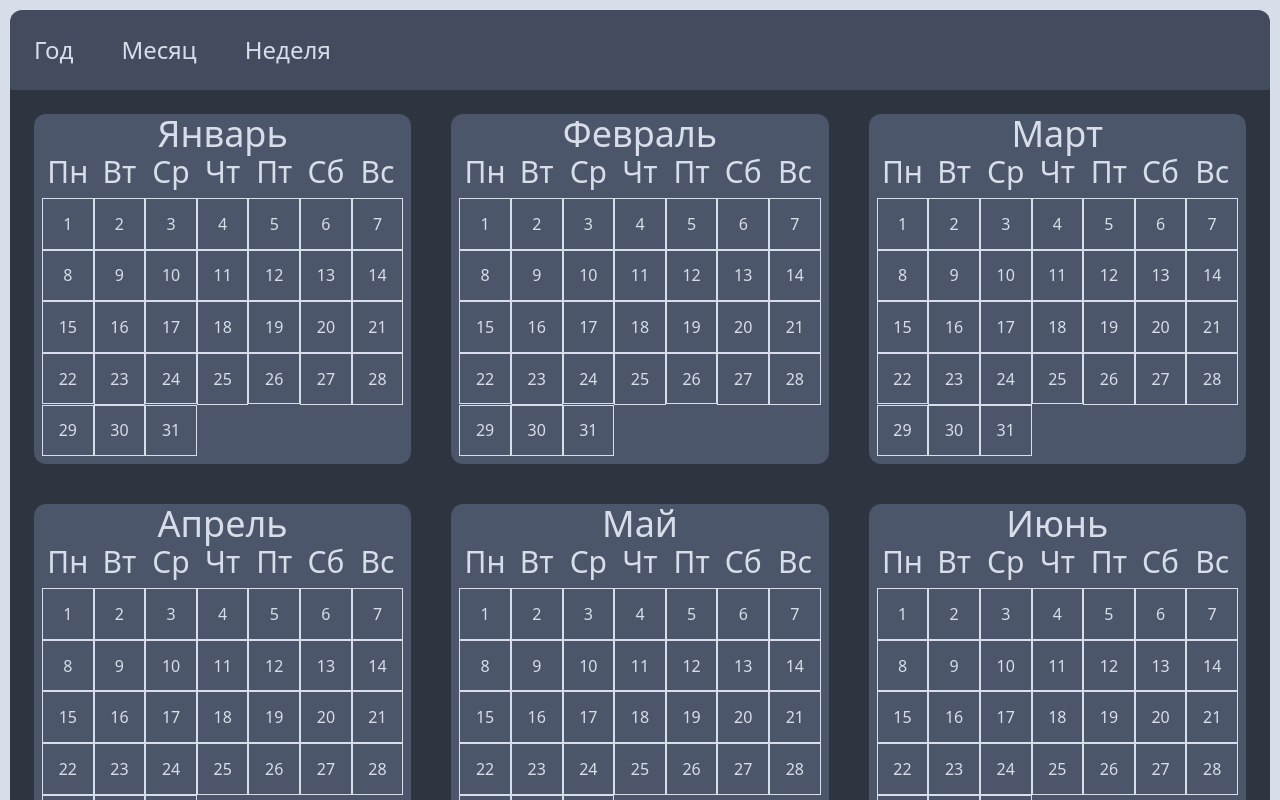
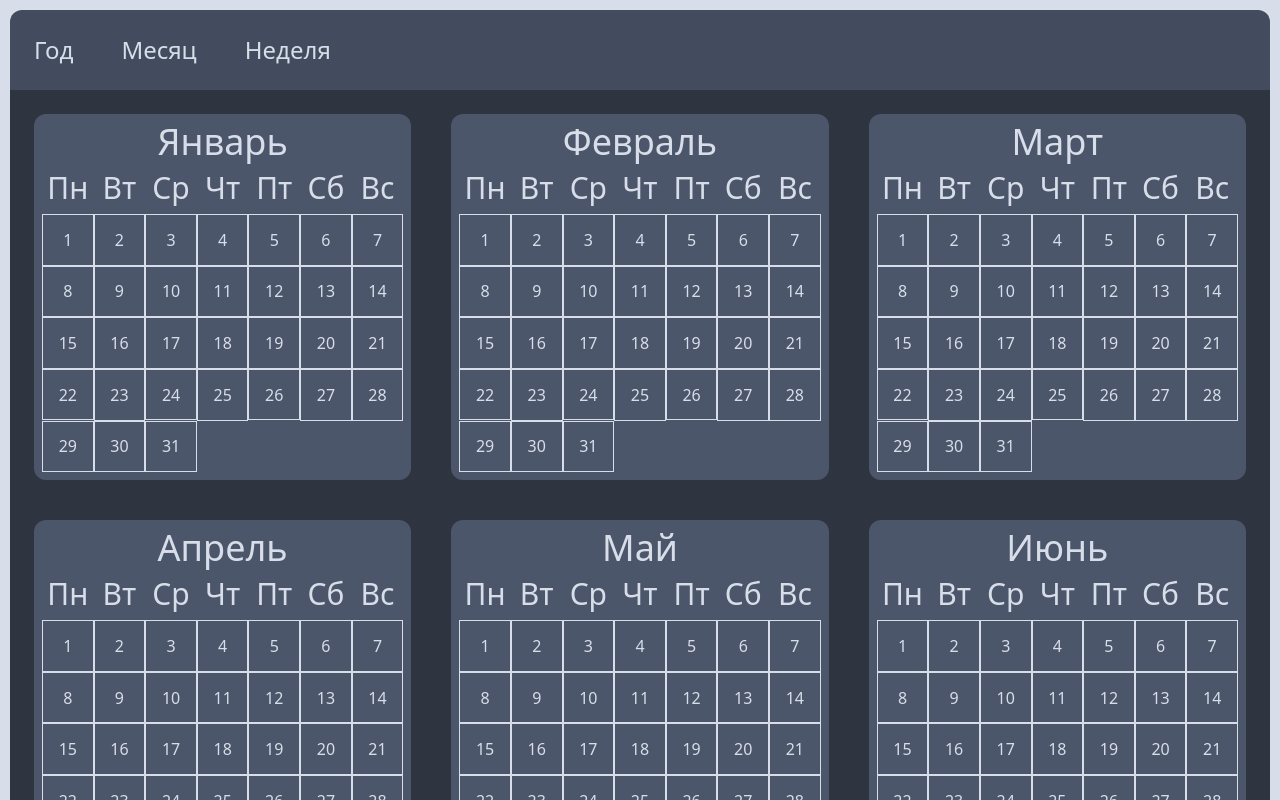
Before and after one commit to DmitriyKonnov/ShiftCalendar, a React (Create React App) app: page / in a window 1280 px wide. Shown: the top 800 px of the page. Built offline with nearby package versions, Linux system fonts and the light colour scheme; the HTML template or start-up script is replaced by a standard one.

Commit message:
добавил отступы названиям месяца и дней недели

```diff
--- a/src/Components/Month/Month.jsx
+++ b/src/Components/Month/Month.jsx
@@ -28,7 +28,7 @@ const listDays = days.map((day, index) => {
 export const Month = ({ title }) => {
   return (
     <div className="w-full bg-elemnt rounded-xl">
-      <h3 className="text-center text-4xl">{title}</h3>
+      <h3 className="text-center text-4xl m-2">{title}</h3>
       <ul className="px-2 grid grid-cols-7 justify-items-center">{listDaysName}</ul>
       <ul className="p-2 grid grid-cols-7 justify-items-center w-full">{listDays}</ul>
     </div>
--- a/src/Pages/MonthBlock/MonthBlock.jsx
+++ b/src/Pages/MonthBlock/MonthBlock.jsx
@@ -4,7 +4,7 @@ import Month from '../../Components/Month/Month';
 export const MonthBlock = () => {
   return (
     <div className="container mx-auto bg-theme p-6 rounded-b-xl">
-      <h3 className="text-3xl">Январь</h3>
+      <h3 className="text-3xl mb-6">Январь</h3>
       <Month />
     </div>
   );
--- a/src/Pages/WeekBlock/WeekBlock.jsx
+++ b/src/Pages/WeekBlock/WeekBlock.jsx
@@ -21,7 +21,7 @@ const weekList = weekName.map((name, index) => {
 export const WeekBlock = () => {
   return (
     <div className="container mx-auto bg-theme p-6 rounded-b-xl">
-      <ul className="px-2 grid grid-cols-7 justify-items-center">{weekList}</ul>
+      <ul className="px-2 grid grid-cols-7 justify-items-center mb-6">{weekList}</ul>
       <Week />
     </div>
   );
```
